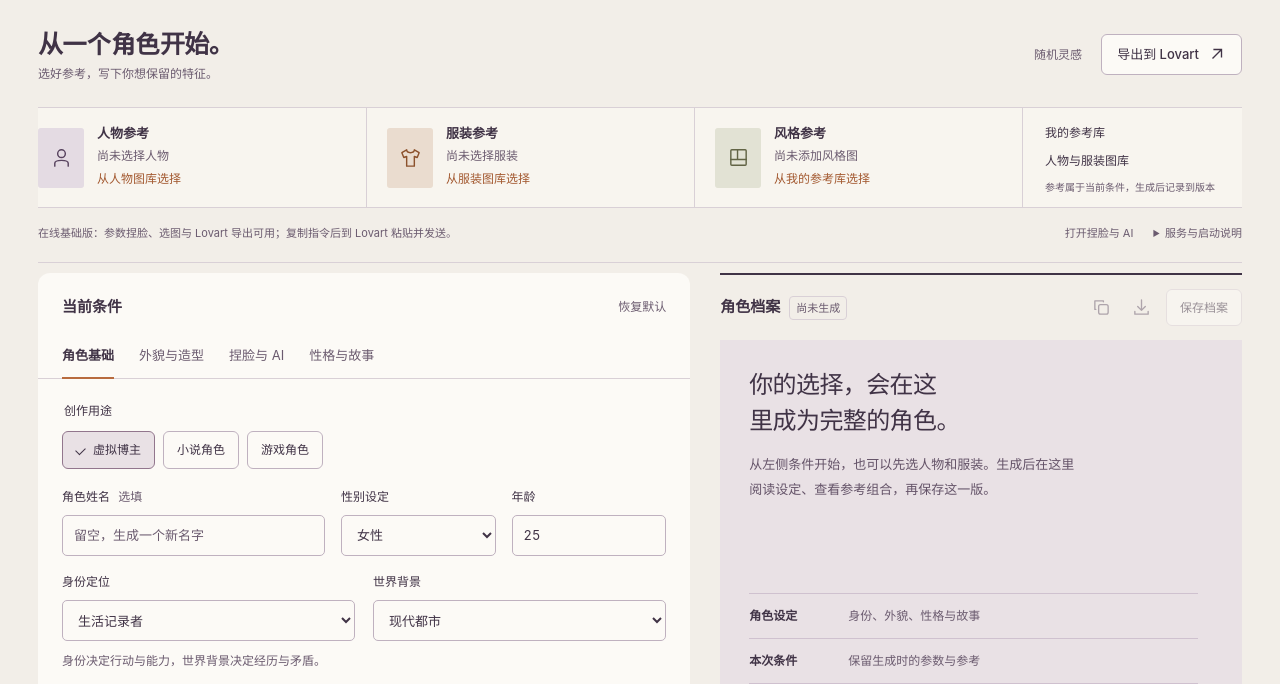
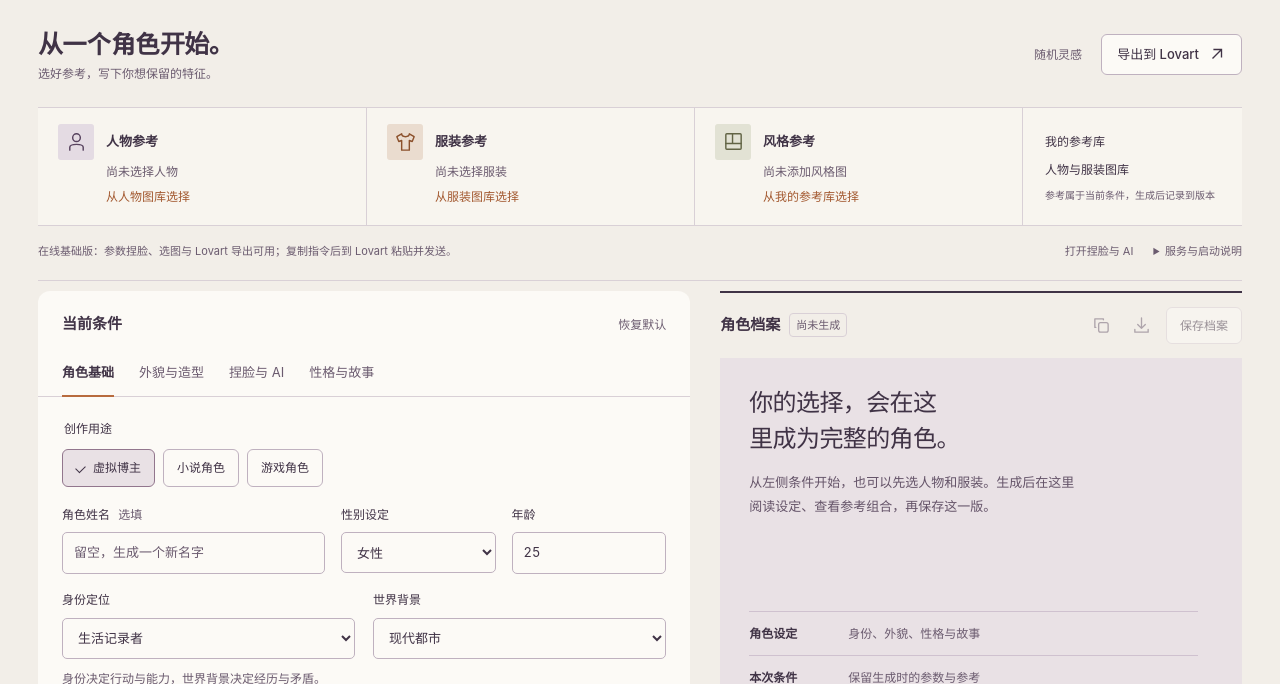
Before and after one commit to jrian/virtual-character-studio, a website: page index.html in a window 1280 px wide. Shown: the part 72-756 px from the top of the page. Drawn offline with Linux system fonts and the light colour scheme; no server answers.

Commit message:
Align icons and titles across reference tabs

```diff
--- a/styles.css
+++ b/styles.css
@@ -332,3 +332,13 @@ main{max-width:1600px;padding:27px 38px 38px}
 @media(max-width:600px){.header{display:grid;grid-template-columns:1fr auto;gap:0 14px;min-height:0;padding:14px 20px 0}.header .brand{font-size:18px;gap:9px;grid-column:1;grid-row:1}.header .brand svg{width:25px;height:25px}.header>.button{grid-column:2;grid-row:1;margin-left:0;min-height:40px;font-size:12px}.header nav{grid-column:1/-1;grid-row:2;gap:24px;height:44px;width:100%;margin:4px 0 0;align-self:stretch}.nav-button{padding:8px 0;font-size:12px}
 .workspace-references{grid-template-columns:repeat(3,minmax(0,1fr))}.reference-slot,.reference-slot+.reference-slot{display:block;padding:12px 9px;border-top:0}.reference-slot+.reference-slot{border-left:1px solid var(--line)}.reference-thumb{width:30px;height:35px;margin-bottom:8px}.reference-copy{display:block;width:auto}.reference-name{margin-bottom:3px}.reference-detail{font-size:11px;max-width:100%}.reference-copy .text-button{font-size:12px;min-height:40px;line-height:1.5}.reference-tools{grid-column:1/-1;flex-direction:row;align-items:center;justify-content:flex-start;padding:8px 9px;gap:5px 17px}.reference-tools small{display:none}.reference-tools .text-button{min-height:40px}.reference-tools{border-top:1px solid var(--line)}
 .form-step label,.form-step legend,.choice label,.step-nav button{font-size:12px}.form-step input,.form-step select,.form-step textarea{font-size:14px;min-height:44px}.starter button{font-size:12px;min-height:40px}.starter-note{font-size:11px}.generate-footer p,.footer{font-size:11px}.mobile-jump a{min-height:44px;display:inline-flex;align-items:center}}
+
+/* Keep each reference icon and its title on the same shared header row. */
+.reference-slot,.reference-slot+.reference-slot{display:grid;grid-template-columns:36px minmax(0,1fr);grid-template-rows:36px auto auto;column-gap:12px;row-gap:2px;align-items:center;padding:16px 20px}
+.reference-copy{display:contents}
+.reference-thumb{grid-column:1;grid-row:1;width:36px;height:36px;margin:0}
+.reference-name{grid-column:2;grid-row:1;align-self:center;margin:0}
+.reference-detail{grid-column:2;grid-row:2;max-width:100%}
+.reference-copy .text-button{grid-column:2;grid-row:3;justify-self:start;max-width:100%;margin:0}
+@media(max-width:600px){.reference-slot,.reference-slot+.reference-slot{grid-template-columns:24px minmax(0,1fr);grid-template-rows:32px auto auto;column-gap:6px;padding:12px 8px}.reference-thumb{width:24px;height:28px}.reference-thumb svg{width:18px;height:18px}.reference-name{font-size:12px}.reference-detail{grid-column:1/-1;grid-row:2}.reference-copy .text-button{grid-column:1/-1;grid-row:3}}
+@media(max-width:360px){.reference-slot,.reference-slot+.reference-slot{grid-template-columns:20px minmax(0,1fr);column-gap:4px}.reference-thumb{width:20px;height:26px}}
```
